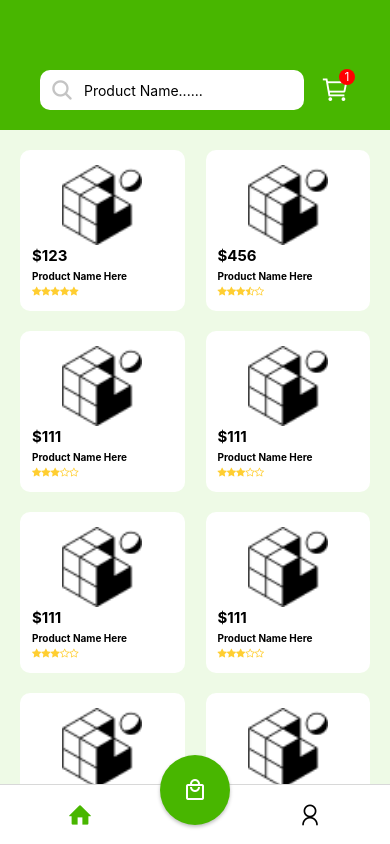
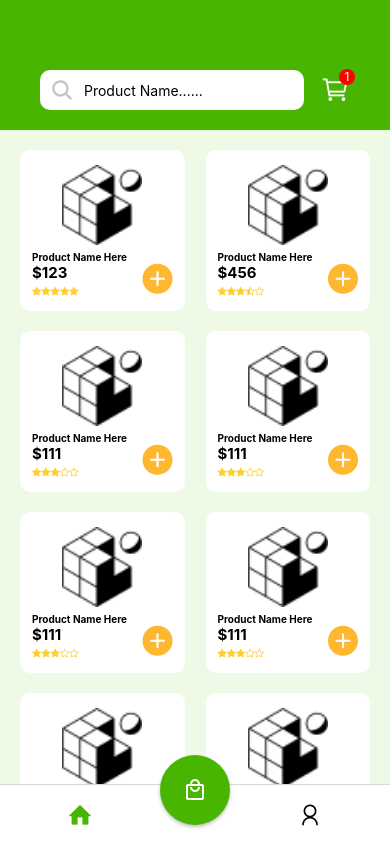
Before and after one commit to maseosau/qltv, a React Native app in the folder Client/: screen /Home in a window 390 px wide. Built offline with nearby package versions, Linux system fonts and the light colour scheme.

Commit message:
update Product list component

```diff
--- a/Client/src/Components/ProductList.js
+++ b/Client/src/Components/ProductList.js
@@ -3,6 +3,7 @@ import { TouchableOpacity, StyleSheet, Text, ScrollView, Pressable, Image, View
 import Colors from '../color';
 import { useNavigation } from "@react-navigation/native";
 import Rating from './Rating';
+import { AntDesign } from '@expo/vector-icons';
 
 export default function ProductList({ products }) {
     const navigation = useNavigation();
@@ -13,16 +14,23 @@ export default function ProductList({ products }) {
                     <Pressable key={product.id} style={styles.product} onPress={() => navigation.navigate("Single")}>
                         <Image source={product.image} alt={product.name} style={styles.productImage} />
                         <View style={styles.productContent}>
-                            <Text style={styles.productPrices}>
-                                ${product.price}
-                            </Text>
                             <Text style={styles.productName}
                                 numberOfLines={2}
                                 ellipsizeMode='tail'
                             >
                                 {product.name}
                             </Text>
-                            <Rating value={product.rating} />
+                            <View style={styles.smallContainer}>
+                                <View style={styles.priceAndRating}>
+                                    <Text style={styles.productPrices}>
+                                        ${product.price}
+                                    </Text>
+                                    <Rating value={product.rating} />
+                                </View>
+                                <Pressable style={styles.addToCart}>
+                                    <AntDesign name="pluscircle" size={30} color={Colors.paypal} />
+                                </Pressable>
+                            </View>
                         </View>
                     </Pressable>
                 ))
@@ -65,4 +73,9 @@ const styles = StyleSheet.create({
         fontSize: 10,
         marginTop: 5,
     },
+    smallContainer: {
+        flexDirection: 'row',
+        justifyContent: 'space-between',
+        alignItems: 'center',
+    }
 })
```
